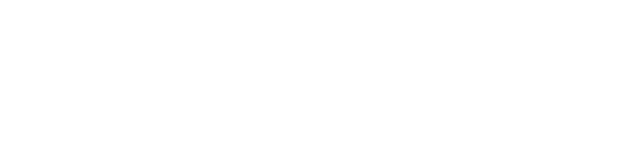
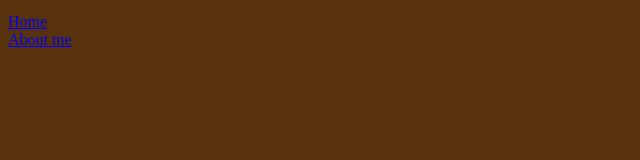
Before and after one commit to nukleofeelik/first-project, a plain HTML site: page index.html in a window 1280 px wide. Shown: the whole page, without its empty margins (0-640 px from the left). Drawn offline with Linux system fonts and the light colour scheme.

Commit message:
add Home and about me

```diff
--- a/index.html
+++ b/index.html
@@ -8,6 +8,12 @@
     <title>First-project</title>
 </head>
 <body>
+    <!--Header-->
+    <Header class="menu">
+    <div class="menu__link"><a href="#">Home</a></div>
+    <div class="menu__link"><a href="#">About me</a></div>
+    </Header>
+    <!--/Header-->
 
 </body>
 </html>
--- a/style.css
+++ b/style.css
@@ -0,0 +1,15 @@
+body {
+    background-color: rgb(87, 50, 13);
+}
+.menu{
+    padding-top:5px;
+}
+.menu__link{
+    display: flex;
+    flex-direction: row;
+
+}
+.menu__link:hover{
+    text-decoration: none;
+    color:aliceblue;
+}
```
